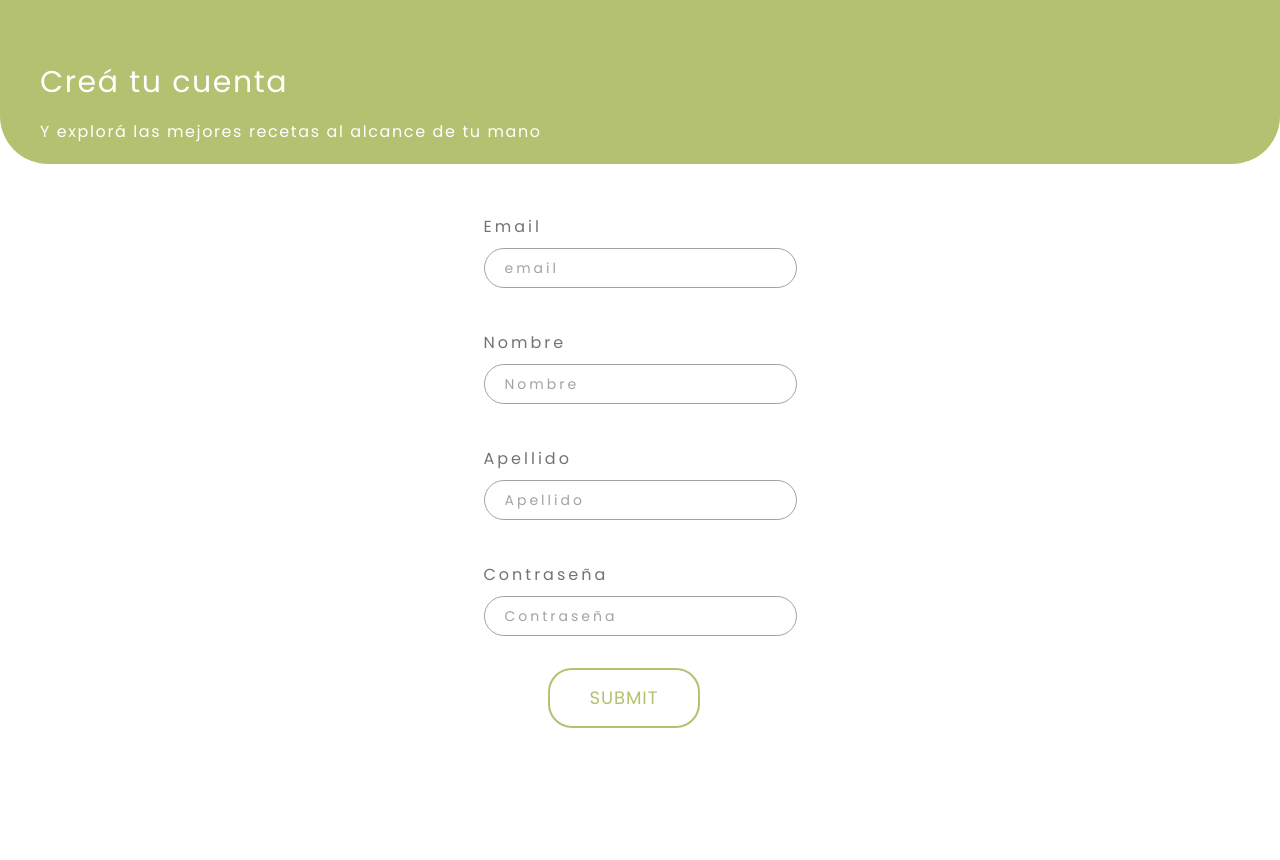
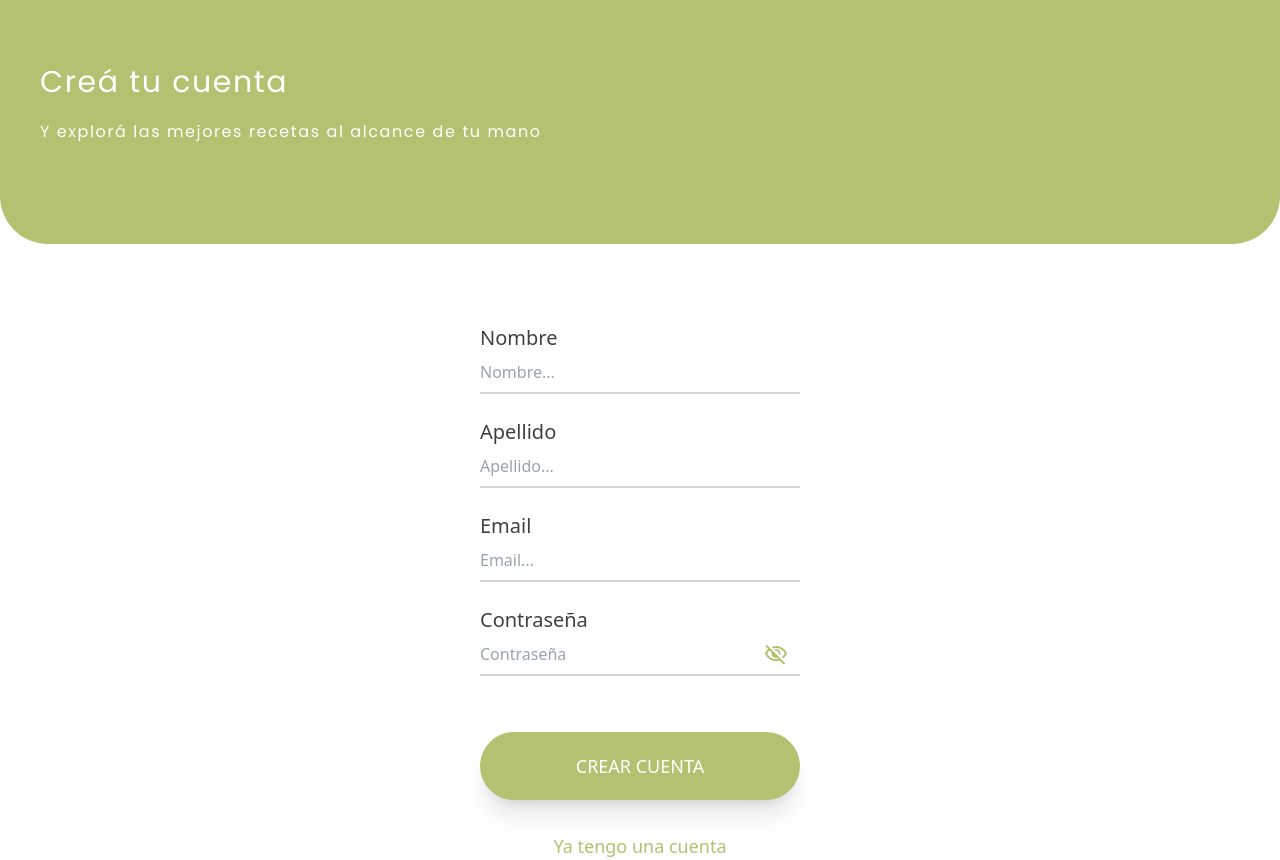
Before and after one commit to Cecimartinez/que-comemos, a React (Vite) app in the folder que-comemos-app/: page /sign-in in a window 1280 px wide. Before the commit the page ends 800 px from the top, so only its background shows below. Built offline with nearby package versions, Linux system fonts and the light colour scheme.

Commit message:
cambios del dia

```diff
--- a/que-comemos-app/src/components/Form/Form.jsx
+++ b/que-comemos-app/src/components/Form/Form.jsx
@@ -1,106 +1,203 @@
-"use client"
+import React, { useEffect, useState } from "react"
 
-import { zodResolver } from "@hookform/resolvers/zod"
-import { useForm } from "react-hook-form"
-import * as z from "zod"
-import { Button } from "@/components/ui/button"
-import {
-  Form,
-  FormControl,
-  FormField,
-  FormItem,
-  FormLabel,
-} from "@/components/ui/form"
-import { Input } from "@/components/ui/input"
-import { useState } from "react"
+import { Link, useNavigate } from 'react-router-dom';
 
-const formSchema = z.object({
-  username: z.string().min(2, {
-    message: "Username must be at least 2 characters.",
-  }),
-})
+import usePostSignIn from "../../services/auth/usePostSignIn";
 
 export function ProfileForm() {
 
-  // 1. Define your form.
-  const form = useForm({
-    resolver: zodResolver(formSchema),
-    defaultValues: {
-      email: "email",
-      fullname: "fullname",
-      password: "password"
+	const { isError, isLoading, data, callApi } = usePostSignIn();
 
-    },
+	const [datos, setDatos] = useState({
+		nombre: '',
+		apellido: '',
+		email: '',
+		contra: '',
 	})
 
+	const [showPassword, setShowPassword] = useState(false);
+
+	const { nombre, apellido, email, contra } = datos
+
+	const navigate = useNavigate()
+
+	useEffect(()=>{
+
+		if(isError){
+			navigate('/login')
+		}
+		if(!isLoading && data?.success){
+			navigate('/login')
+		}
+
+	}, [data, isError, isLoading])
+
+	const handleChangeNombre = (e) => {
+		setDatos({
+			...datos,
+			nombre: e.target.value
+		})
+	}
+
+	const handleChangeApellido = (e) => {
+		setDatos({
+			...datos,
+			apellido: e.target.value
+		})
+	}
+
+	const handleChangeEmail = (e) => {
+		setDatos({
+			...datos,
+			email: e.target.value
+		})
+	}
+
+	const handleChangeContra = (e) => {
+		setDatos({
+			...datos,
+			contra: e.target.value
+		})
+	}
+
 	// 2. Define a submit handler.
-  function onSubmit(data) {
-    // Do something with the form values.
-    // ✅ This will be type-safe and validated.
-    console.log(form.formState)
+	const handleSignIn = (e) => {
+
+		e.preventDefault()
+
+		callApi({
+			name: nombre,
+			lastname: apellido,
+			email: email,
+			password: contra
+		})
+
+	}
+
+	if(isLoading){
+		return(
+			<p>Cargando</p>
+		)
 	}
 
 	return (
-    <Form {...form}>
-      <form onSubmit={form.handleSubmit(onSubmit)} className=" text-neutral-800 text-3xl font-medium tracking-widest  font-poppins py-10 px-10 rounded-3xl space-y-8">
-        <FormField
-          control={form.control}
-          name="Email"
-          render={({ field }) => (
-            <FormItem>
-              <FormLabel className="text-base text-neutral-500" >Email</FormLabel>
-              <FormControl>
-                <Input className="rounded-3xl px-5 text-neutral-400" placeholder="email" type="Email" {...field}/>
-              </FormControl>
-            </FormItem>
-          )}
-        />
-        <FormField
-          control={form.control}
-          name="FullName"
-          render={({ field }) => (
-            <FormItem>
-              <FormLabel className="text-base text-neutral-500">Nombre</FormLabel>
-              <FormControl>
-                <Input className="rounded-3xl px-5 text-neutral-400" type="text" placeholder="Nombre" {...field} />
-              </FormControl>
-            </FormItem>
-          )}
+
+		<form className='flex-col w-80 mt-20' onSubmit={handleSignIn}>
+
+			<div className="mb-6 " >
+
+				<label htmlFor="nombre" className="block text-neutral-700 font-medium text-xl">Nombre</label>
+
+				<div className="relative">
+
+					<input
+						value={nombre}
+						type="text"
+						id="nombre"
+						name="nombre"
+						placeholder="Nombre..."
+						className="w-full border-b-2 bg-white b border-neutral-300 focus:border-[#B4C170] focus:outline-none py-2 "
+						onChange={handleChangeNombre}
 					/>
 
-        <FormField
-          control={form.control}
-          name="lastname"
-          render={({ field }) => (
-            <FormItem>
-              <FormLabel className="text-base text-neutral-500">Apellido</FormLabel>
-              <FormControl>
-                <Input className="rounded-3xl px-5 text-neutral-400" type="text" placeholder="Apellido" {...field} />
-              </FormControl>
-            </FormItem>
-          )}
+				</div>
+
+			</div>
+
+			<div className="mb-6 " >
+
+				<label htmlFor="apellido" className="block text-neutral-700 font-medium text-xl">Apellido</label>
+
+				<div className="relative">
+
+					<input
+						value={apellido}
+						type="text"
+						id="apellido"
+						name="apellido"
+						placeholder="Apellido..."
+						className="w-full border-b-2 bg-white b border-neutral-300 focus:border-[#B4C170] focus:outline-none py-2 "
+						onChange={handleChangeApellido}
 					/>
 
-        <FormField
-          control={form.control}
-          name="Password"
-          render={({ field }) => (
-            <FormItem>
-              <FormLabel className="text-base text-neutral-500">Contraseña</FormLabel>
-              <FormControl>
-                <Input className="rounded-3xl px-5 text-neutral-400" type="password" placeholder="Contraseña" {...field} />
-              </FormControl>
-            </FormItem>
-          )}
+				</div>
+
+			</div>
+
+			<div className="mb-6" >
+
+				<label htmlFor="email" className="block text-neutral-700 font-medium text-xl">Email</label>
+
+				<div className="relative">
+
+					<input
+						value={email}
+						type="email"
+						id="email"
+						name="email"
+						placeholder="Email..."
+						className="w-full border-b-2 bg-white b border-neutral-300 focus:border-[#B4C170] focus:outline-none py-2 "
+						onChange={handleChangeEmail}
 					/>
-        <Button
-          className=" text-[#B4c170] uppercase  border-2 rounded-3xl border-[#B4c170] mx-16 text-lg tracking-wider  py-7 px-10 font-poppins focus:bg-[#B4c170] transition-colors focus:text-neutral-50 font-medium"
-          type="submit"
-          onClick={onSubmit}
+
+				</div>
+
+			</div>
+
+
+			<div className="mb-6">
+
+				<label htmlFor="password" className="block text-xl font-medium  text-neutral-700">Contraseña</label>
+
+				<div className="relative">
+
+					<input
+						type={showPassword ? 'text' : 'password'}
+						value={contra}
+						id="password"
+						name="password"
+						placeholder="Contraseña"
+						className="w-full border-b-2 bg-white border-neutral-300 focus:border-[#B4C170] focus:outline-none py-2 "
+						onChange={handleChangeContra}
+					/>
+
+					<div
+						className="absolute right-3 top-2 text-[#B4C170] cursor-pointer"
+						onClick={() => setShowPassword(!showPassword)}
 					>
-          Submit
-        </Button>
-      </form>
-    </Form>
+
+						{
+							!showPassword ? (
+								<span className="material-symbols-outlined">
+									visibility_off
+								</span>
+							) : (
+								<span className="material-symbols-outlined">
+									visibility
+								</span>
 							)
 						}
+
+					</div>
+
+				</div>
+
+			</div>
+
+			<button
+				type="submit"
+				className="bg-[#B4C170] shadow-xl uppercase text-white py-5  text-center text-lg  px-10 rounded-full my-8 hover:bg-[#9ca85f] w-full"
+				onClick={handleSignIn}
+			>
+				Crear cuenta
+			</button>
+
+			<div className='flex w-full justify-center'>
+
+				<Link to="/login" className='cursor-pointer text-[#B4C170] text-center h-full  text-lg font-medium'>Ya tengo una cuenta</Link>
+
+			</div>
+
+		</form>
+	)
+}
--- a/que-comemos-app/src/pages/Ingredients/components/IngredientsItems.jsx
+++ b/que-comemos-app/src/pages/Ingredients/components/IngredientsItems.jsx
@@ -1,8 +1,8 @@
 export const IngredientsItems = ({ingredient, cant, img}) => {
   return (
-    <div className="ingredients-items flex mb-5 text-lg  items-center justify-between text-neutral-600  ">
-      <img className="w-16 h-16 rounded-full " src={img} />
-      <p>{ingredient} </p>
+    <div className="flex mb-2 text-lg  items-center justify-between text-neutral-600  ">
+      <img className="w-10 h-10 rounded-full " src={img} />
+      <p className="text-gray-500">{ingredient} </p>
       <p className="font-normal">{cant}</p>
     </div>
   )
--- a/que-comemos-app/src/pages/SignIn/SignIn.jsx
+++ b/que-comemos-app/src/pages/SignIn/SignIn.jsx
@@ -2,16 +2,23 @@ import { ProfileForm } from "../../components/Form/Form"
 
 export const SignIn = () => {
   return (
-    <div className=" w-full h-screen flex flex-col justify-between pb-10 items-center bg-white">
-      <div className="bg-[#B4c170] w-full h-full flex-col rounded-b-5xl tracking-widest px-10 font-poppins text-white flex justify-center items-start">
-        <h1 className=" mt-16 text-3xl   font-medium">
+
+    <div className=" w-full h-screen flex flex-col pb-2 items-center bg-white">
+
+      <div className="bg-[#B4c170] w-full flex-col rounded-b-5xl tracking-widest px-10 pb-20 font-poppins text-white flex justify-center items-start">
+
+        <h1 className=" mt-16 text-3xl font-medium">
           Creá tu cuenta
         </h1>
+
         <h2 className="my-5 font-normal">
           Y explorá las mejores recetas al alcance de tu mano
         </h2>
+
       </div>
+
       <ProfileForm />
+
     </div>
   )
 }
--- /dev/null
+++ b/que-comemos-app/src/services/auth/usePostSignIn.js
@@ -0,0 +1,10 @@
+import UseApi from '../../hooks/useApi';
+
+const usePostSignIn = () => UseApi(
+    `/api/user/create`,
+    {
+        method: 'POST',
+    }
+)
+
+export default usePostSignIn
```
Also changed, not shown: que-comemos-app/src/pages/Ingredients/Ingredients.jsx (+20 -18 lines). Lines whose indentation alone changed are shown as unchanged.
